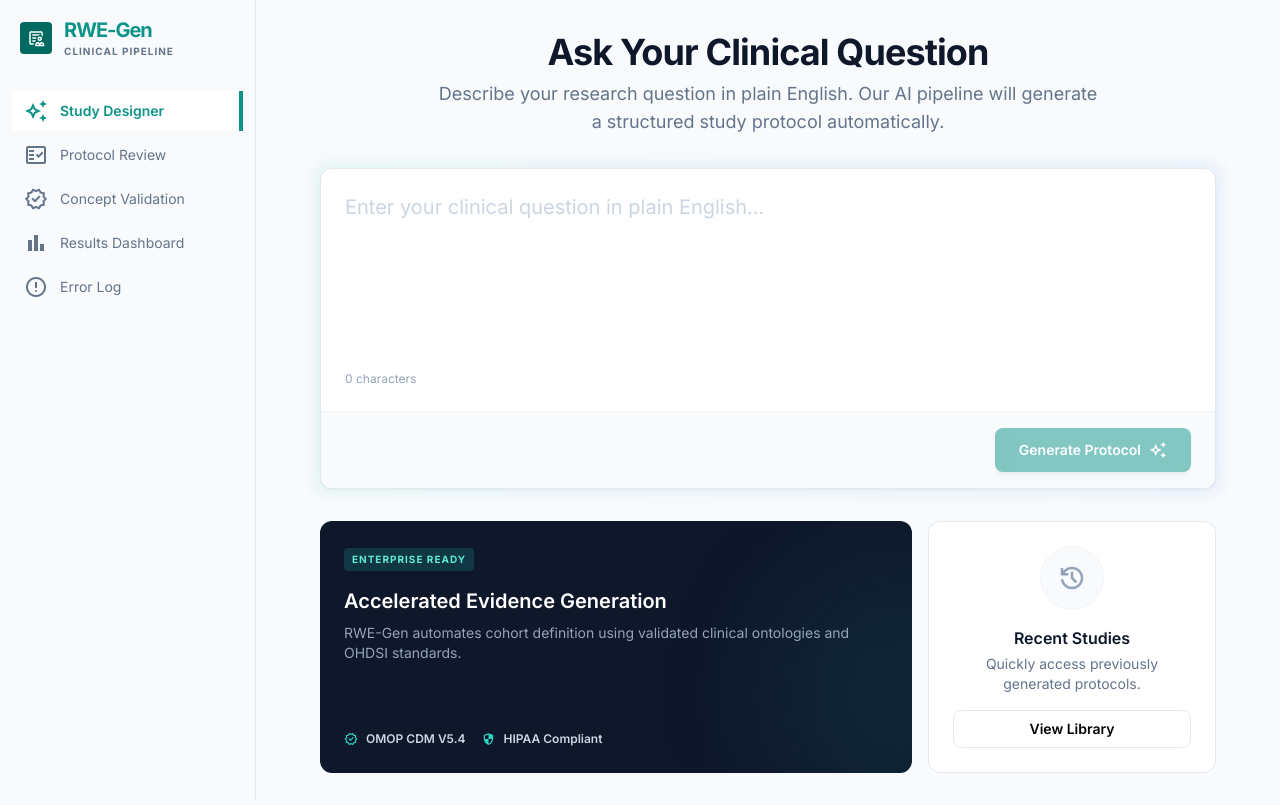
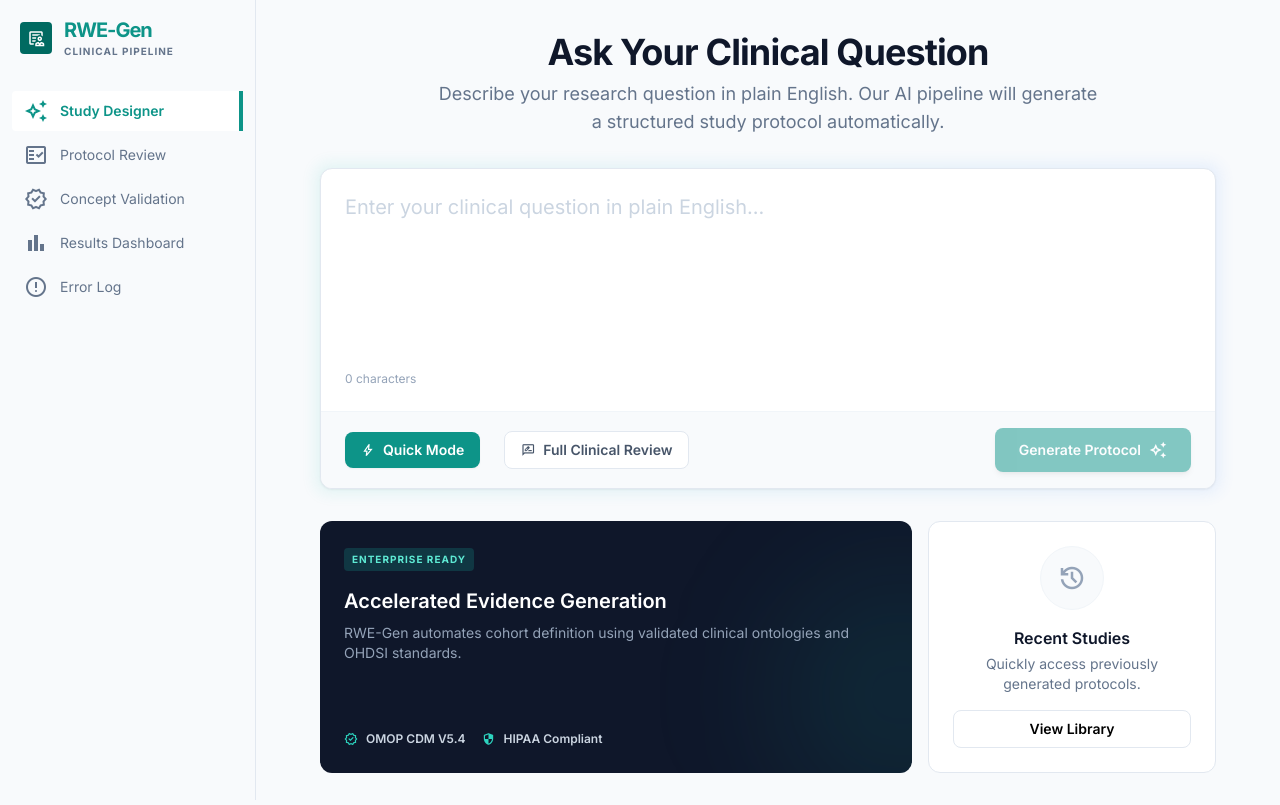
Before and after one commit to Rahulm0106/rwe-gen, a React (Vite) app in the folder frontend/: page / in a window 1280 px wide. Built offline with nearby package versions, Linux system fonts and the light colour scheme.

Commit message:
feat/muktha: quick mode toggle, AI warnings in protocol review, SSE streaming

```diff
--- a/frontend/src/pages/ProtocolReview.jsx
+++ b/frontend/src/pages/ProtocolReview.jsx
@@ -237,6 +237,41 @@ export default function ProtocolReview() {
                 <p className="text-sm text-slate-600 bg-slate-50 border border-slate-200 rounded-lg px-3 py-2 font-mono">{protocol?.execution?.sql_template || '—'}</p>
               </div>
 
+              {protocol?.issues?.warnings?.length > 0 && (
+                <div>
+                  <label className="block text-xs font-semibold text-slate-500 mb-2">
+                    AI Warnings <span className="text-slate-400 font-normal">(read-only)</span>
+                  </label>
+                  <div className="space-y-2">
+                    {protocol.issues.warnings.map((w, i) => (
+                      <div key={i} className="flex items-start gap-2 text-sm text-slate-600 bg-amber-50 border border-amber-100 rounded-lg px-3 py-2">
+                        <span className="material-symbols-outlined text-amber-500 text-sm mt-0.5 shrink-0">warning</span>
+                        <div>
+                          <span className="font-semibold text-amber-700 text-xs uppercase tracking-wide">{w.code}: </span>
+                          <span>{w.message}</span>
+                        </div>
+                      </div>
+                    ))}
+                  </div>
+                </div>
+              )}
+
+              {protocol?.assumptions?.length > 0 && (
+                <div>
+                  <label className="block text-xs font-semibold text-slate-500 mb-2">
+                    AI Assumptions <span className="text-slate-400 font-normal">(read-only)</span>
+                  </label>
+                  <div className="space-y-2">
+                    {protocol.assumptions.map((a, i) => (
+                      <div key={i} className="flex items-start gap-2 text-sm text-slate-600 bg-blue-50 border border-blue-100 rounded-lg px-3 py-2">
+                        <span className="material-symbols-outlined text-blue-500 text-sm mt-0.5 shrink-0">info</span>
+                        <span>{a}</span>
+                      </div>
+                    ))}
+                  </div>
+                </div>
+              )}
+
             </div>
             {parseError && (
               <p className="text-red-600 text-xs mt-3 flex items-center gap-1">
--- a/frontend/src/pages/QuestionInput.jsx
+++ b/frontend/src/pages/QuestionInput.jsx
@@ -38,6 +38,7 @@ const EVENT_COLORS = {
 export default function QuestionInput() {
   const [question, setQuestion] = useState('')
   const [loading, setLoading] = useState(false)
+  const [quickMode, setQuickMode] = useState(true)
   const [events, setEvents] = useState([])
   const [elapsed, setElapsed] = useState(null)
   const [timerStart, setTimerStart] = useState(null)
@@ -61,6 +62,7 @@ export default function QuestionInput() {
 
     generateProtocolStream(
       question,
+      !quickMode,
       (event) => {
         setEvents(prev => [...prev, { ...event, timestamp: new Date().toLocaleTimeString() }])
         if (event.event === 'verification_call_started') {
@@ -109,7 +111,31 @@ export default function QuestionInput() {
             />
             <p className="text-xs text-slate-400 mt-1">{question.length} characters</p>
           </div>
-          <div className="bg-slate-50 border-t border-slate-100 px-6 py-4 flex justify-end">
+          <div className="bg-slate-50 border-t border-slate-100 px-6 py-4 flex justify-between items-center gap-4">
+            <div className="flex items-center gap-6">
+              <button
+                onClick={() => setQuickMode(true)}
+                className={`flex items-center gap-2 px-4 py-2 rounded-lg text-sm font-semibold transition-all ${quickMode ? 'bg-teal-600 text-white shadow-sm' : 'bg-white border border-slate-200 text-slate-600 hover:bg-slate-50'}`}
+              >
+                <span className="material-symbols-outlined text-sm">bolt</span>
+                Quick Mode
+              </button>
+              <button
+                onClick={() => {
+                  setQuickMode(false)
+                }}
+                className={`flex items-center gap-2 px-4 py-2 rounded-lg text-sm font-semibold transition-all ${!quickMode ? 'bg-slate-800 text-white shadow-sm' : 'bg-white border border-slate-200 text-slate-600 hover:bg-slate-50'}`}
+              >
+                <span className="material-symbols-outlined text-sm">rate_review</span>
+                Full Clinical Review
+              </button>
+              {!quickMode && (
+                <span className="text-xs text-slate-400 flex items-center gap-1">
+                  <span className="material-symbols-outlined text-xs">schedule</span>
+                  May take up to 20 minutes
+                </span>
+              )}
+            </div>
             <button
               onClick={handleSubmit}
               disabled={loading || !question.trim()}
--- a/frontend/src/services/api.js
+++ b/frontend/src/services/api.js
@@ -51,12 +51,12 @@ export function executeQuery(protocol, validatedConcepts) {
   }).then((r) => r.data)
 }
 
-export async function generateProtocolStream(question, onEvent, onDone, onError) {
+export async function generateProtocolStream(question, verify, onEvent, onDone, onError) {
   try {
     const response = await fetch('http://localhost:8000/generate-protocol/stream', {
       method: 'POST',
       headers: { 'Content-Type': 'application/json' },
-      body: JSON.stringify({ question, verify: true }),
+      body: JSON.stringify({ question, verify }),
     })
 
     if (!response.ok) {
```
